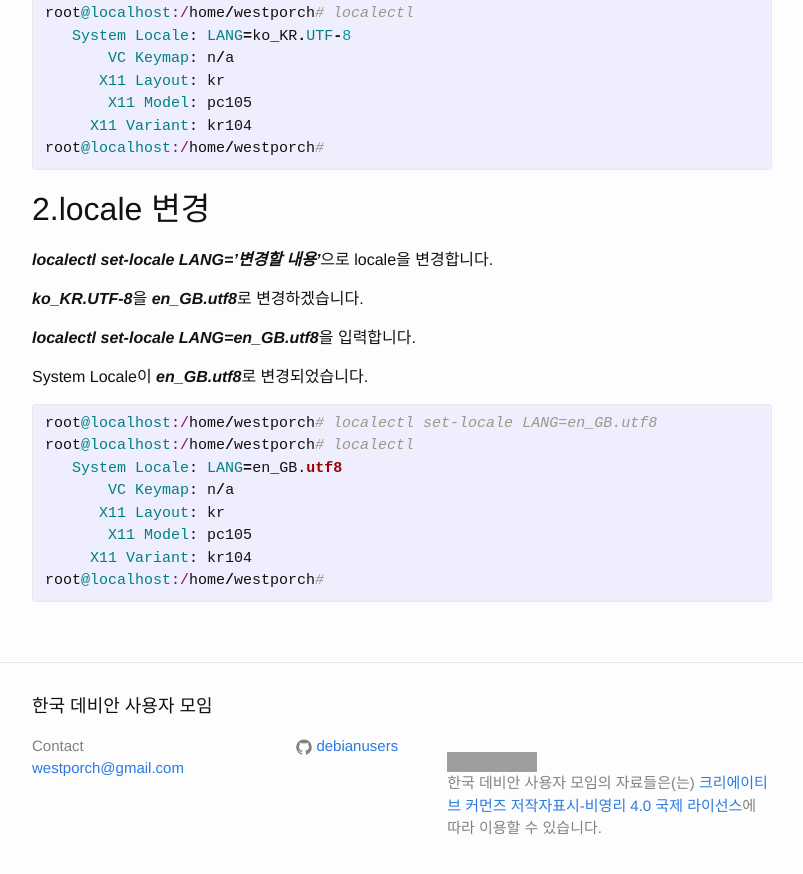
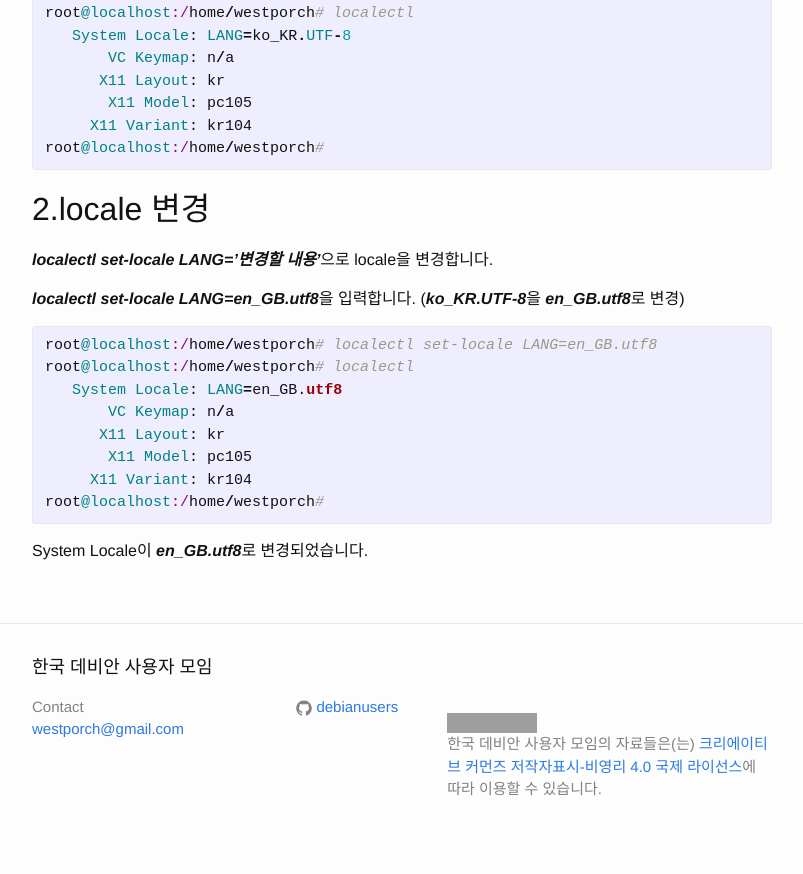
Before and after one commit to debianusers/debianusers.github.io, a Jekyll site: the page built from _posts/2015-10-16-Locale.markdown, in a window 1280 px wide and 900 px high, scrolled down 608 px. Shown: the top 874 px of the window, without its empty margins (238-1041 px from the left). Built offline with Jekyll 4.4.1, drawn with Linux system fonts in a browser that asks for light colours; comment, search, counter and statistics services are not loaded; grey boxes are pictures that could not be loaded.

Commit message:
본문 내용 수정

```diff
--- a/_posts/2015-10-16-Locale.markdown
+++ b/_posts/2015-10-16-Locale.markdown
@@ -24,11 +24,7 @@
 
 ***localectl set-locale LANG='변경할 내용'***으로 locale을 변경합니다.
 
-***ko_KR.UTF-8***을 ***en_GB.utf8***로 변경하겠습니다.
-
-***localectl set-locale LANG=en_GB.utf8***을 입력합니다.
-
-System Locale이 ***en_GB.utf8***로 변경되었습니다.
+***localectl set-locale LANG=en_GB.utf8***을 입력합니다. (***ko_KR.UTF-8***을 ***en_GB.utf8***로 변경)
 
 {% highlight ruby %}
 root@localhost:/home/westporch# localectl set-locale LANG=en_GB.utf8
```
Also changed, not shown: other parts of _posts/2015-10-16-Locale.markdown (+2 -0 lines).
